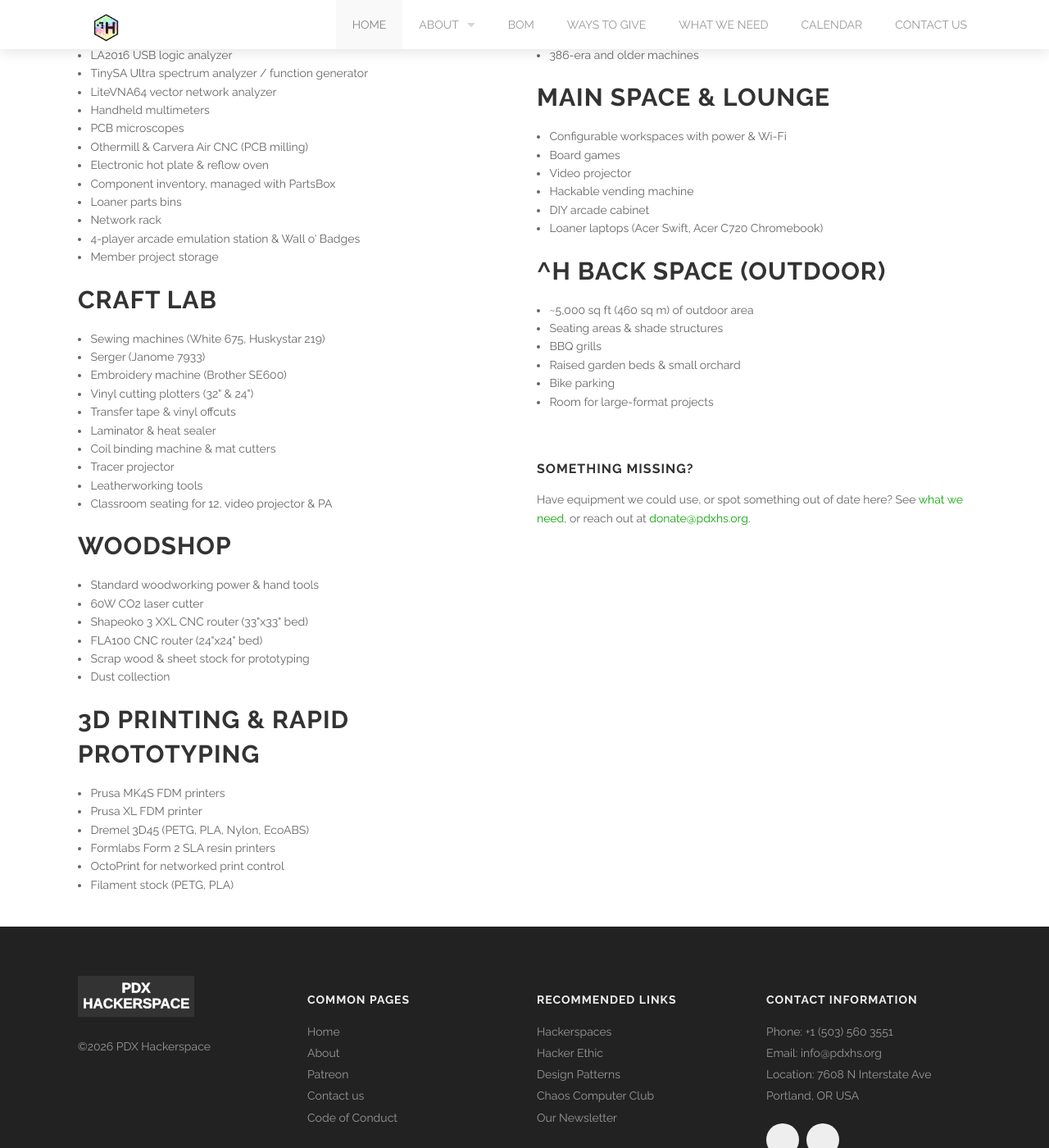
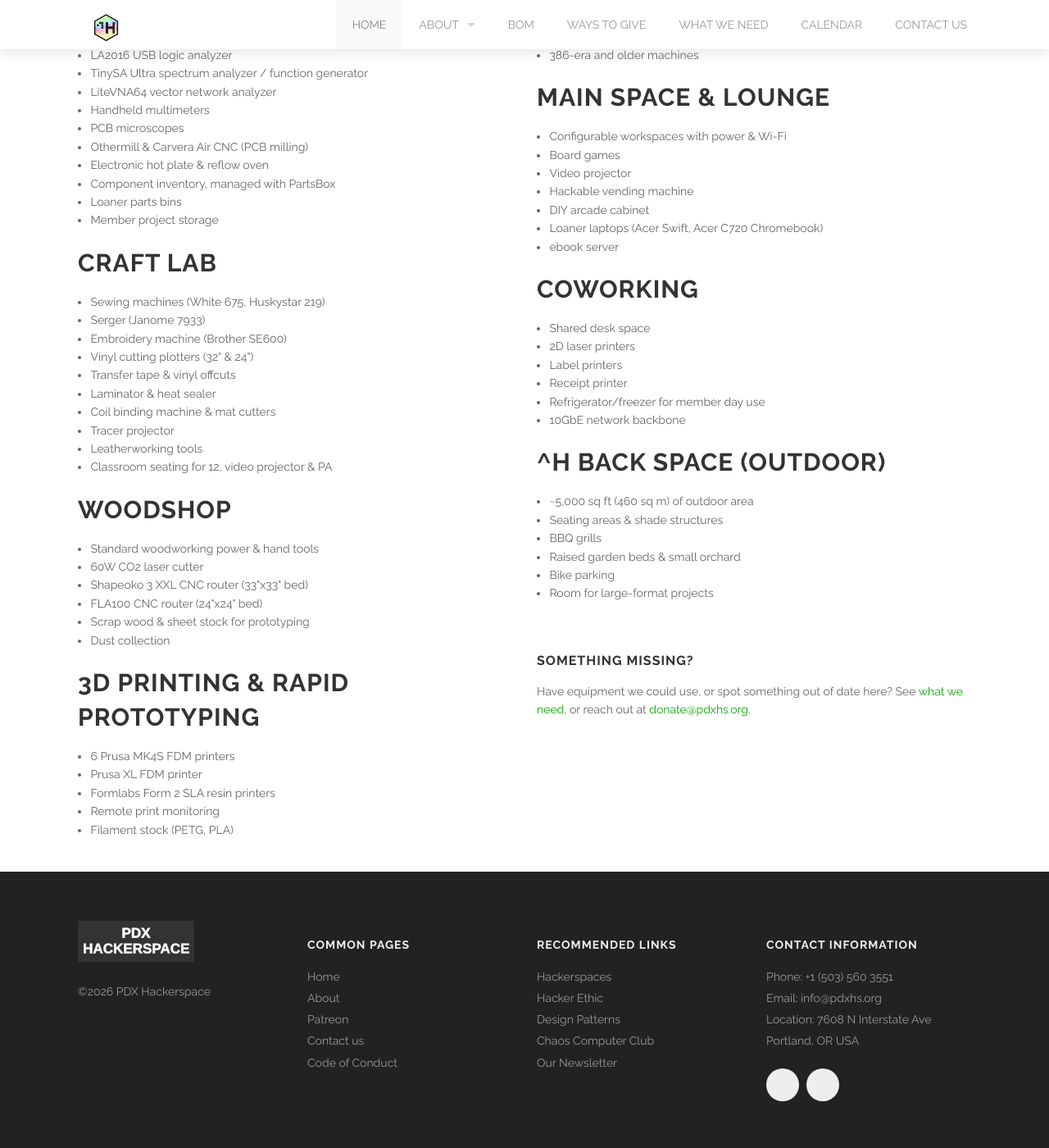
Before and after one commit to ctrlh/ctrlh.github.io, a Jekyll site: the page built from bom.html, in a window 1280 px wide and 1400 px high, scrolled down 627 px. Shown: the whole window at 82% size. Built offline with Jekyll 4.4.1, drawn with Linux system fonts in a browser that asks for light colours; comment, search, counter and statistics services are not loaded.

Commit message:
updated BOM

```diff
--- a/bom.html
+++ b/bom.html
@@ -31,8 +31,6 @@
         <li>Electronic hot plate &amp; reflow oven</li>
         <li>Component inventory, managed with PartsBox</li>
         <li>Loaner parts bins</li>
-        <li>Network rack</li>
-        <li>4-player arcade emulation station &amp; Wall o' Badges</li>
         <li>Member project storage</li>
       </ul>
 
@@ -62,11 +60,10 @@
 
       <h2>3D Printing &amp; Rapid Prototyping</h2>
       <ul>
-        <li>Prusa MK4S FDM printers</li>
+        <li>6 Prusa MK4S FDM printers</li>
         <li>Prusa XL FDM printer</li>
-        <li>Dremel 3D45 (PETG, PLA, Nylon, EcoABS)</li>
         <li>Formlabs Form 2 SLA resin printers</li>
-        <li>OctoPrint for networked print control</li>
+        <li>Remote print monitoring</li>
         <li>Filament stock (PETG, PLA)</li>
       </ul>
 
@@ -89,6 +86,17 @@
         <li>Hackable vending machine</li>
         <li>DIY arcade cabinet</li>
         <li>Loaner laptops (Acer Swift, Acer C720 Chromebook)</li>
+        <li>ebook server</li>
+      </ul>
+
+      <h2>Coworking</h2>
+      <ul>
+        <li>Shared desk space</li>
+        <li>2D laser printers</li>
+        <li>Label printers</li>
+        <li>Receipt printer</li>
+        <li>Refrigerator/freezer for member day use</li>
+        <li>10GbE network backbone</li>
       </ul>
 
       <h2>^H Back Space (Outdoor)</h2>
```
